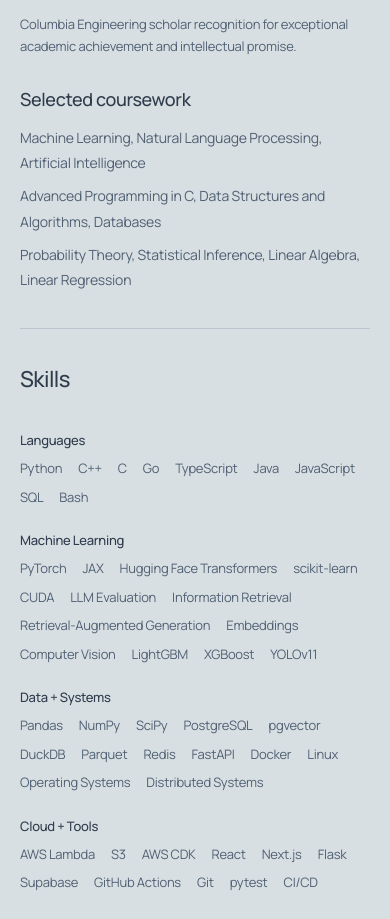
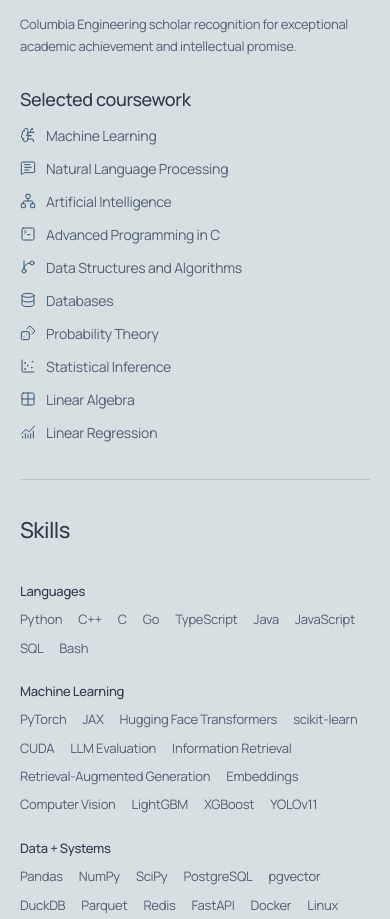
Before and after one commit to kenchengkc/personal-website, a Next.js app: page / in a window 390 px wide. Shown: the part 3264-4183 px from the top of the page. Built offline with nearby package versions, Linux system fonts and the light colour scheme.

Commit message:
Add icons and spacing to selected coursework

```diff
--- a/app/globals.css
+++ b/app/globals.css
@@ -120,8 +120,6 @@
 .coursework-block { margin-top: 34px; }
 .coursework-label { margin: 0 0 18px; color: var(--ink); font-size: 18px; font-weight: 500; line-height: 1.35; letter-spacing: -.02em; }
 .coursework-list { max-width: 48ch; color: var(--ink-2); font-size: 13px; line-height: 1.85; }
-.coursework-list p { margin: 0; }
-.coursework-list p + p { margin-top: 14px; }
 .skills-section { padding-block: 48px 64px; }
 .skills-field { border-top: 1px solid var(--line); }
 .skill-row { display: grid; grid-template-columns: 140px minmax(0, 1fr); gap: 24px; align-items: baseline; padding: 16px 0; border-bottom: 1px solid var(--line); }
--- a/app/portfolio.css
+++ b/app/portfolio.css
@@ -63,8 +63,9 @@
 .columbia-honor p { margin-top: 12px; font-size: 13px; }
 .coursework-block { grid-column: 1 / -1; grid-row: auto; margin-top: 30px; }
 .coursework-label { font-size: 18px; margin-bottom: 14px; }
-.coursework-list { max-width: 76ch; font-size: 14px; line-height: 1.8; }
-.coursework-list p + p { margin-top: 8px; }
+.coursework-list { display: grid; grid-template-columns: repeat(2, minmax(0, 1fr)); gap: 14px 40px; max-width: 76ch; margin: 0; padding: 0; list-style: none; font-size: 14px; line-height: 1.5; }
+.coursework-list li { display: flex; align-items: flex-start; gap: 10px; min-width: 0; }
+.coursework-list svg { flex: 0 0 16px; margin-top: 2px; color: var(--gold); }
 .skills-field { border-top: 0; }
 .skill-row { grid-template-columns: 150px minmax(0, 1fr); gap: 28px; padding-block: 13px; border-bottom: 0; }
 .skill-group-label, .skill-item { font-size: 13px; line-height: 1.8; }
@@ -110,6 +111,7 @@
   .columbia-photo { grid-column: 1; grid-row: 2; margin-top: 22px; }
   .columbia-honor { grid-row: 3; }
   .coursework-block { grid-row: 4; grid-column: 1; }
+  .coursework-list { grid-template-columns: minmax(0, 1fr); gap: 12px; }
   .skill-row { grid-template-columns: 1fr; gap: 5px; padding-block: 10px; }
   .contact-interest { font-size: 24px; }
   .site-main + .site-footer { width: calc(100% - 40px); }
--- a/components/sections/Columbia.tsx
+++ b/components/sections/Columbia.tsx
@@ -1,10 +1,29 @@
 import Image from "next/image";
+import {
+  BrainCircuit,
+  ChartNoAxesCombined,
+  ChartScatter,
+  Database,
+  Dices,
+  GitBranch,
+  Grid2X2,
+  MessageSquareText,
+  Network,
+  SquareTerminal,
+} from "lucide-react";
 
 export function Columbia() {
   const coursework = [
-    ["Machine Learning", "Natural Language Processing", "Artificial Intelligence"],
-    ["Advanced Programming in C", "Data Structures and Algorithms", "Databases"],
-    ["Probability Theory", "Statistical Inference", "Linear Algebra", "Linear Regression"],
+    { name: "Machine Learning", icon: BrainCircuit },
+    { name: "Natural Language Processing", icon: MessageSquareText },
+    { name: "Artificial Intelligence", icon: Network },
+    { name: "Advanced Programming in C", icon: SquareTerminal },
+    { name: "Data Structures and Algorithms", icon: GitBranch },
+    { name: "Databases", icon: Database },
+    { name: "Probability Theory", icon: Dices },
+    { name: "Statistical Inference", icon: ChartScatter },
+    { name: "Linear Algebra", icon: Grid2X2 },
+    { name: "Linear Regression", icon: ChartNoAxesCombined },
   ];
 
   return (
@@ -36,12 +55,15 @@
         </div>
 
         <div className="coursework-block" data-reveal>
-          <h3 className="coursework-label">Selected coursework</h3>
-          <div className="coursework-list">
-            {coursework.map(courses => (
-              <p key={courses[0]}>{courses.join(", ")}</p>
+          <h3 className="coursework-label" id="coursework-heading">Selected coursework</h3>
+          <ul className="coursework-list" aria-labelledby="coursework-heading" role="list">
+            {coursework.map(({ name, icon: Icon }) => (
+              <li key={name}>
+                <Icon size={16} strokeWidth={1.5} aria-hidden="true" />
+                <span>{name}</span>
+              </li>
             ))}
-          </div>
+          </ul>
         </div>
       </div>
     </section>
```
